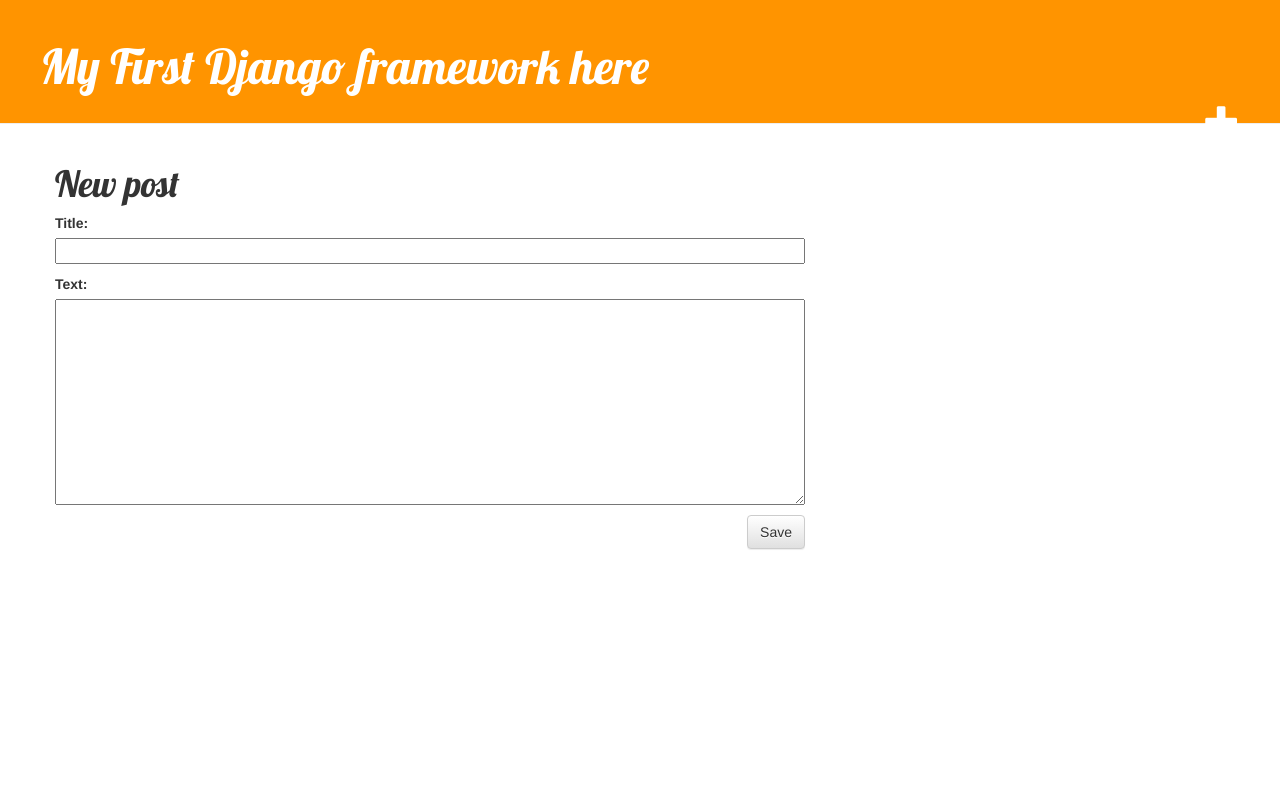
After one commit to SinwarPrem/my-first-blog, a Django app: page /post/new/ in a window 1280 px wide. The commit adds this page. Run offline with Django 3.2, Linux system fonts and the light colour scheme; some libraries are stand-ins or nearby versions.

Commit message:
added view to post/create the post in si8 and security is applied

```diff
--- /dev/null
+++ b/blog/forms.py
@@ -0,0 +1,9 @@
+from django import forms
+
+from .models import Post
+
+class PostForm(forms.ModelForm):
+
+    class Meta:
+        model = Post
+        fields = ('title', 'text',)
--- /dev/null
+++ b/blog/static/css/blog.css
@@ -0,0 +1,51 @@
+h1 a {
+    color: #FCA205;
+    font-family: 'Lobster';
+}
+.page-header {
+    background-color: #ff9400;
+    margin-top: 0;
+    padding: 20px 20px 20px 40px;
+}
+
+.page-header h1, .page-header h1 a, .page-header h1 a:visited, .page-header h1 a:active {
+    color: #ffffff;
+    font-size: 36pt;
+    text-decoration: none;
+}
+
+.content {
+    margin-left: 40px;
+}
+
+h1, h2, h3, h4 {
+    font-family: 'Lobster', cursive;
+}
+
+.date {
+    float: right;
+    color: #828282;
+}
+
+.save {
+    float: right;
+}
+
+.post-form textarea, .post-form input {
+    width: 100%;
+}
+
+.top-menu, .top-menu:hover, .top-menu:visited {
+    color: #ffffff;
+    float: right;
+    font-size: 26pt;
+    margin-right: 20px;
+}
+
+.post {
+    margin-bottom: 70px;
+}
+
+.post h1 a, .post h1 a:visited {
+    color: #000000;
+}
--- /dev/null
+++ b/blog/templates/blog/base.html
@@ -0,0 +1,27 @@
+{% load staticfiles %}
+<html>
+    <head>
+        <title>Django-boost up</title>
+        <link rel="stylesheet" href="//maxcdn.bootstrapcdn.com/bootstrap/3.2.0/css/bootstrap.min.css">
+        <link rel="stylesheet" href="//maxcdn.bootstrapcdn.com/bootstrap/3.2.0/css/bootstrap-theme.min.css">
+        <link href='//fonts.googleapis.com/css?family=Lobster&subset=latin,latin-ext' rel='stylesheet' type='text/css'>
+        <link rel="stylesheet" href="{% static "css/blog.css" %}">
+    </head>
+    <body>
+     <div class="page-header">
+        {% if user.is_authenticated %}
+            <a href="{% url "post_new" %}" class="top-menu"><span class="glyphicon glyphicon-plus"></span></a>
+        {% endif %}
+        <h1><a href="/">My First Django framework here</a></h1>
+        <a href="{% url "post_new" %}" class="top-menu"><span class="glyphicon glyphicon-plus"></span></a>
+    </div>
+    <div class="content container">
+        <div class="row">
+            <div class="col-md-8">
+            {% block content %}
+            {% endblock %}
+            </div>
+        </div>
+    </div>
+    </body>
+</html>
--- /dev/null
+++ b/blog/templates/blog/post_edit.html
@@ -0,0 +1,9 @@
+{% extends "blog/base.html" %}
+
+{% block content %}
+    <h1>New post</h1>
+    <form method="POST" class="post-form">{% csrf_token %}
+        {{ form.as_p }}
+        <button type="submit" class="save btn btn-default">Save</button>
+    </form>
+{% endblock %}
--- a/blog/urls.py
+++ b/blog/urls.py
@@ -2,4 +2,7 @@ from django.conf.urls import url
 from . import views
 urlpatterns=[
 	url(r'^$', views.post_list, name='post_list'),
+	url(r'^post/(?P<pk>[0-9]+)/$', views.post_detail, name='post_detail'),
+	url(r'^post/new/$', views.post_new, name='post_new'),
+	url(r'^post/(?P<pk>[0-9]+)/edit/$', views.post_edit, name='post_edit'),
 ]
--- a/blog/views.py
+++ b/blog/views.py
@@ -1,6 +1,37 @@
 from django.shortcuts import render
 from django.utils import timezone
 from .models import Post
+from django.shortcuts import render, get_object_or_404
+from .forms import PostForm
+from django.shortcuts import redirect
 def post_list(request):
     posts = Post.objects.filter(published_date__lte=timezone.now()).order_by('published_date')
     return render(request, 'blog/post_list.html', {'posts': posts})
+def post_detail(request, pk):
+    post = get_object_or_404(Post, pk=pk)
+    return render(request, 'blog/post_detail.html', {'post': post})
+def post_new(request):
+    if request.method == "POST":
+        form = PostForm(request.POST)
+        if form.is_valid():
+            post = form.save(commit=False)
+            post.author = request.user
+            post.published_date = timezone.now()
+            post.save()
+            return redirect('blog.views.post_detail', pk=post.pk)
+    else:
+        form = PostForm()
+    return render(request, 'blog/post_edit.html', {'form': form})
+def post_edit(request, pk):
+    post = get_object_or_404(Post, pk=pk)
+    if request.method == "POST":
+        form = PostForm(request.POST, instance=post)
+        if form.is_valid():
+            post = form.save(commit=False)
+            post.author = request.user
+            post.published_date = timezone.now()
+            post.save()
+            return redirect('blog.views.post_detail', pk=post.pk)
+    else:
+        form = PostForm(instance=post)
+    return render(request, 'blog/post_edit.html', {'form': form})
```
Also changed, not shown: blog/templates/blog/post_detail.html (added, +14 -0 lines), blog/templates/blog/post_list.html (+11 -18 lines), db.sqlite3.
